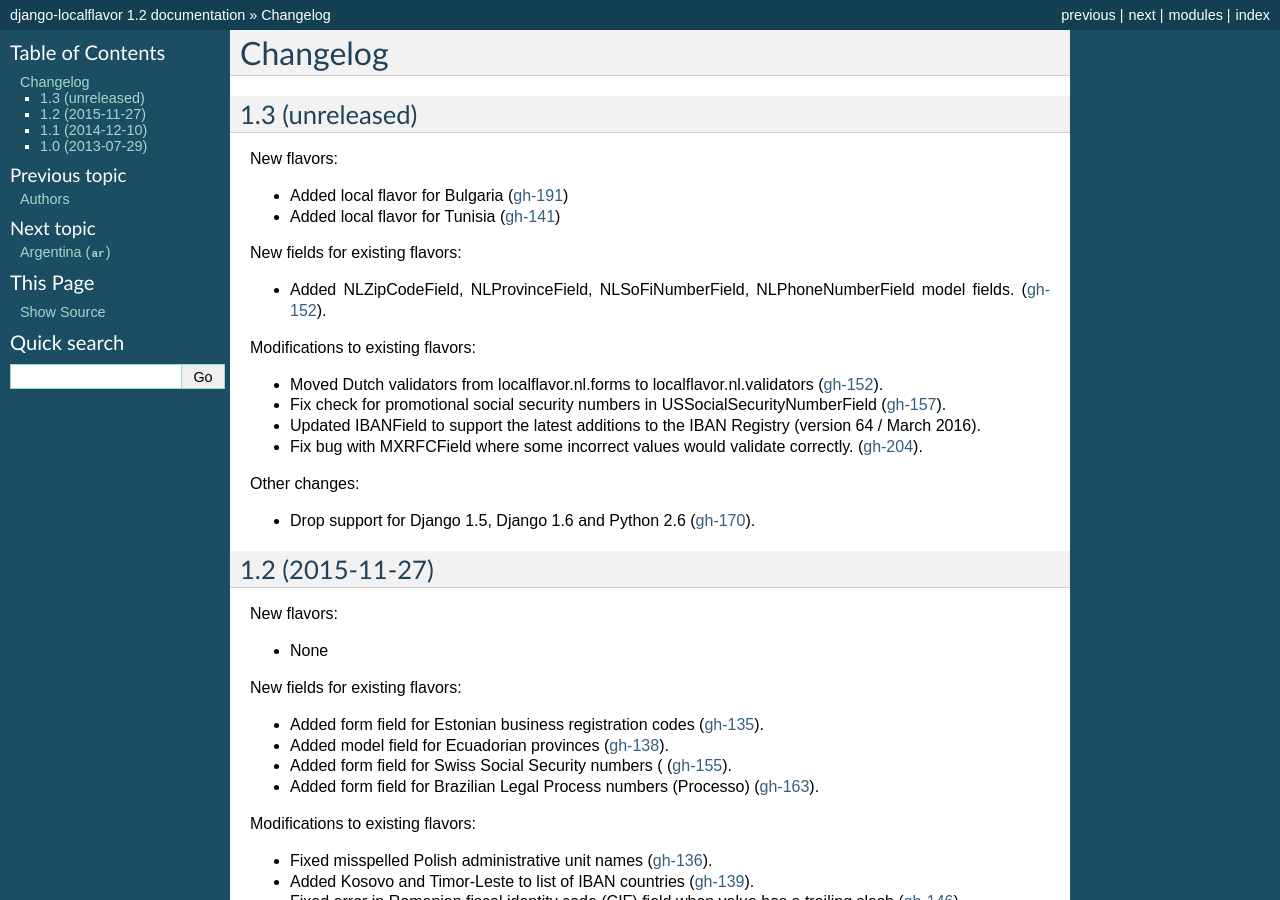
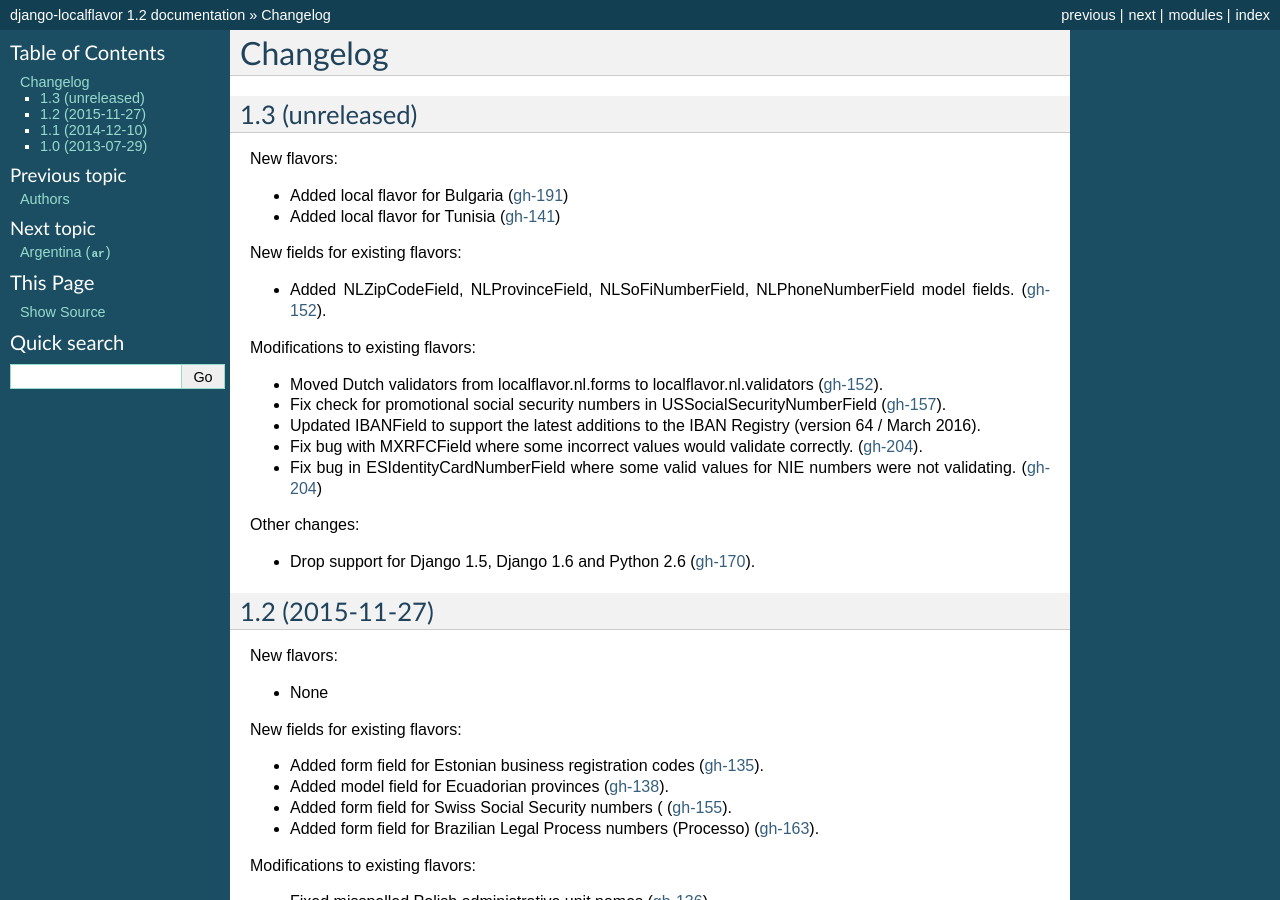
Before and after one commit to django/django-localflavor, a Sphinx documentation site: the page built from docs/changelog.rst, in a window 1280 px wide and 900 px high. Built offline with Sphinx 7.4.7, drawn with Linux system fonts in a browser that asks for light colours.

Commit message:
Add entry to authors and changelog

```diff
--- a/docs/authors.rst
+++ b/docs/authors.rst
@@ -17,6 +17,7 @@
 * Ben Konrath
 * Bruno M. Custódio
 * Claude Paroz
+* Daniel Ampuero
 * Daniel Roschka
 * Douglas Miranda
 * Erik Romijn
--- a/docs/changelog.rst
+++ b/docs/changelog.rst
@@ -25,6 +25,9 @@
 - Updated IBANField to support the latest additions to the IBAN Registry (version 64 / March 2016).
 - Fix bug with MXRFCField where some incorrect values would validate correctly.
   (`gh-204 <https://github.com/django/django-localflavor/issues/204>`_).
+- Fix bug in ESIdentityCardNumberField where some valid values for NIE numbers were not
+  validating.
+  (`gh-204 <https://github.com/django/django-localflavor/pull/217>`_)
 
 Other changes:
 
```
